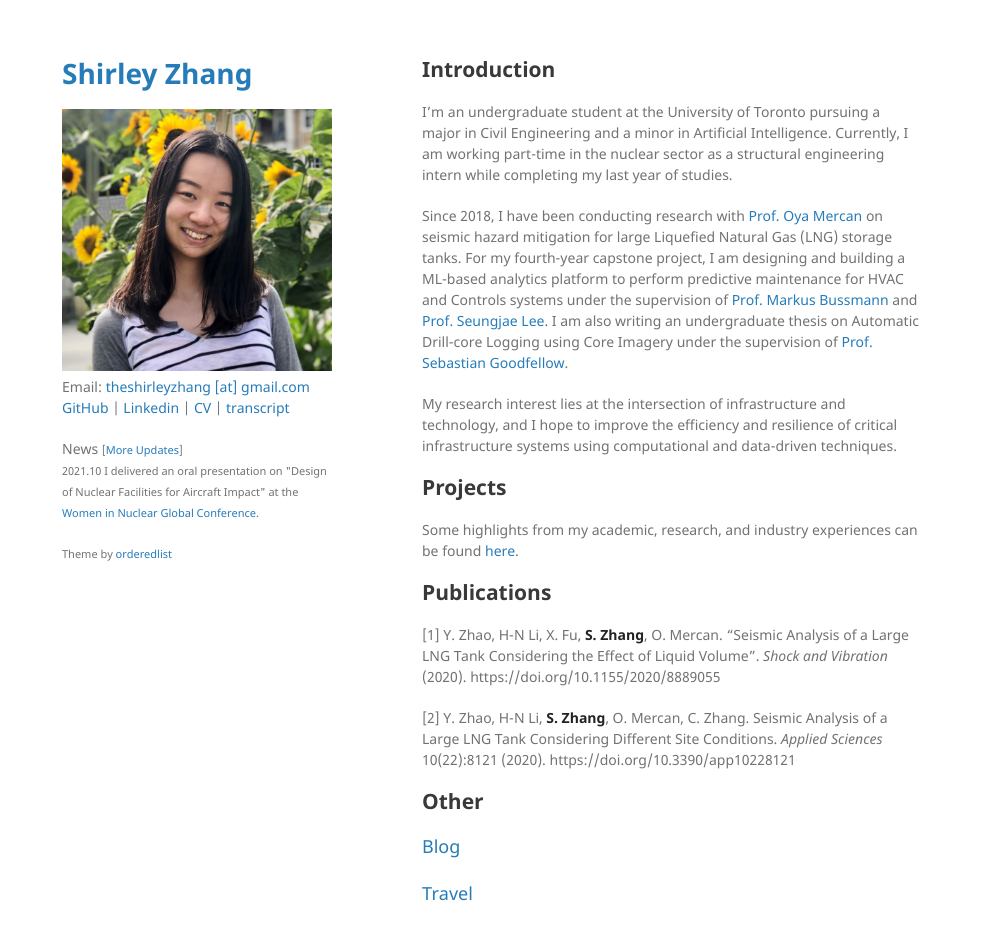
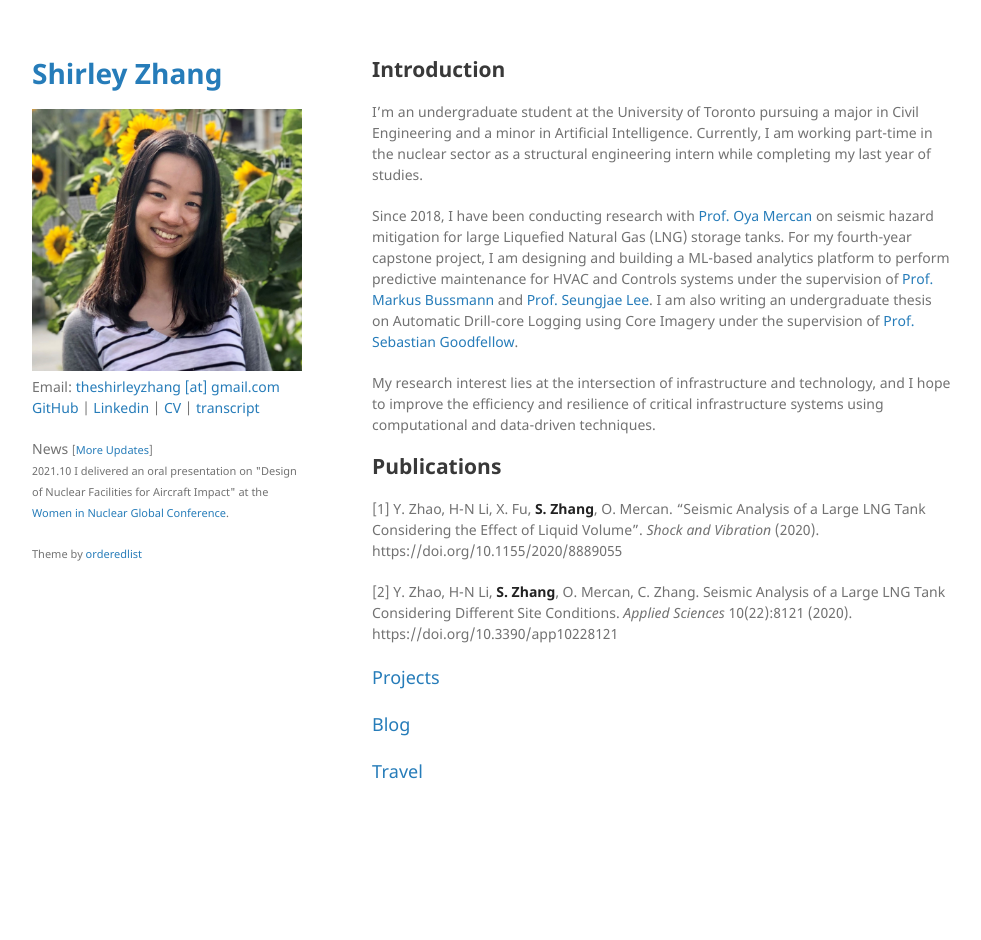
Before and after one commit to shirleyzhang2/shirleyzhang2.github.io, a Jekyll site: the page built from index.md, in a window 1280 px wide and 977 px high. Shown: the top 940 px of the window, without its empty margins (148-1129 px from the left). Built offline with Jekyll 4.4.1, drawn with Linux system fonts in a browser that asks for light colours.

Commit message:
Update capstone project

```diff
--- a/_sass/jekyll-theme-minimal.scss
+++ b/_sass/jekyll-theme-minimal.scss
@@ -40,7 +40,7 @@
 }
 
 a:hover, a:focus {
-  color:#0F2557;
+  color:#069;
   font-weight: bold;
 }
 
@@ -56,7 +56,7 @@
 }
 
 .wrapper {
-  width:860px;
+  width:920px;
   margin:0 auto;
 }
 
@@ -186,7 +186,7 @@
 }
 
 section {
-  width:500px;
+  width:580px;
   float:right;
   padding-bottom:50px;
 }
--- a/index.md
+++ b/index.md
@@ -9,15 +9,13 @@
 
 My research interest lies at the intersection of infrastructure and technology, and I hope to improve the efficiency and resilience of critical infrastructure systems using computational and data-driven techniques.
 
-## Projects
-Some highlights from my academic, research, and industry experiences can be found [here](./projects.html).
-
 ## Publications
 [1] Y. Zhao, H-N Li, X. Fu, **S. Zhang**, O. Mercan. "Seismic Analysis of a Large LNG Tank Considering the Effect of Liquid Volume". *Shock and Vibration* (2020). https://doi.org/10.1155/2020/8889055
 
 [2] Y. Zhao, H-N Li, **S. Zhang**, O. Mercan, C. Zhang. Seismic Analysis of a Large LNG Tank Considering Different Site Conditions. *Applied Sciences* 10(22):8121 (2020). https://doi.org/10.3390/app10228121
 
-## Other
+<span style="font-size:18px;">[Projects](./projects.html)</span>
+
 <span style="font-size:18px;">[Blog](./blog.html)</span>
 
 <span style="font-size:18px;">[Travel](./travel.html)</span>
```
Also changed, not shown: portfolio/capstone.md (added, +68 -0 lines), projects.md (+4 -2 lines), assets/img/projects/aps490_alternative1.png (added), assets/img/projects/aps490_alternative2.png (added), assets/img/projects/aps490_alternative3.png (renamed from assets/img/projects/aps490.png), assets/img/projects/aps490_floorplan.png (added), assets/img/projects/aps490_functions.png (added), assets/img/projects/aps490_matrix.png (added), assets/img/projects/aps490_niagara_analytics.png (added).
